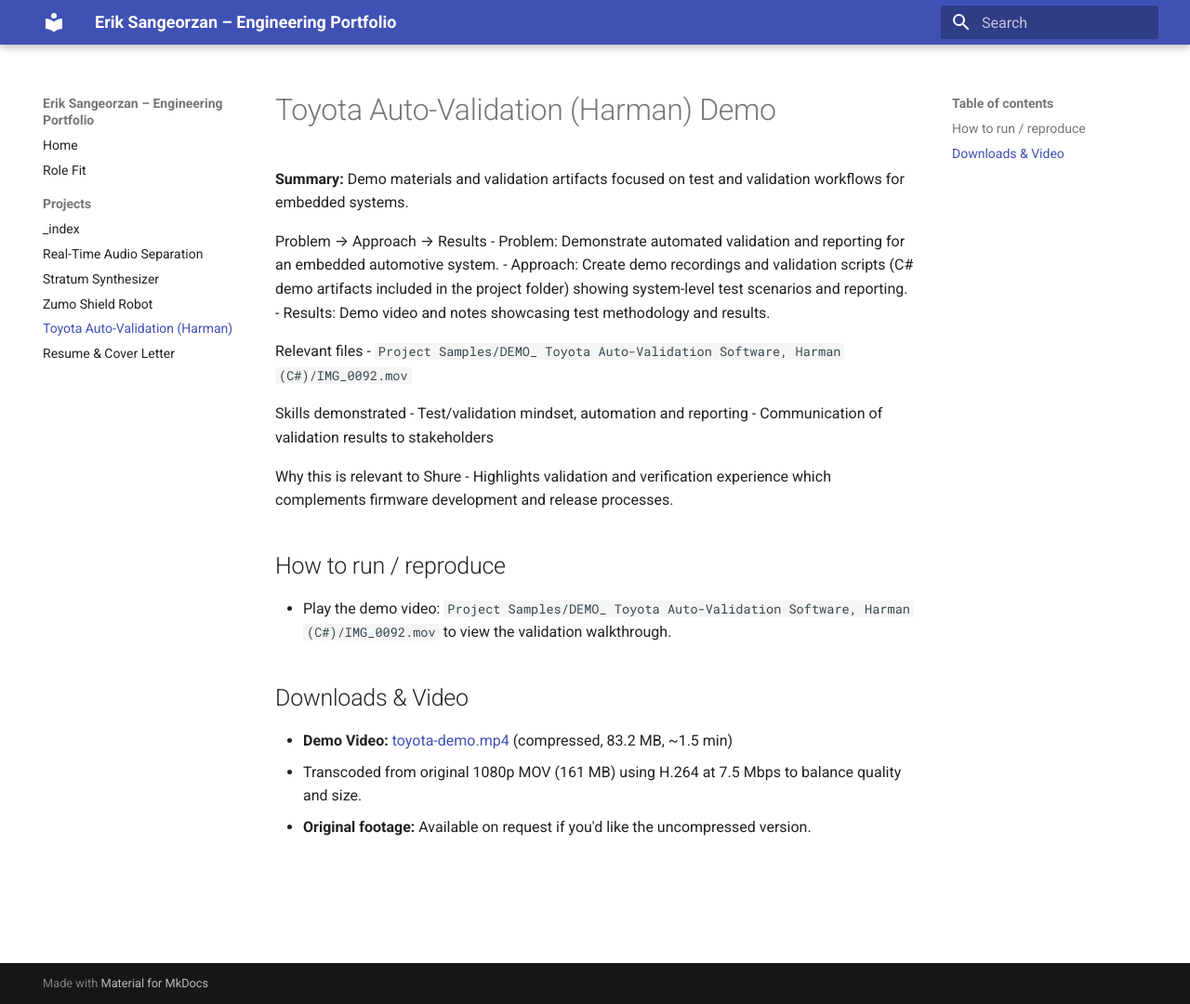
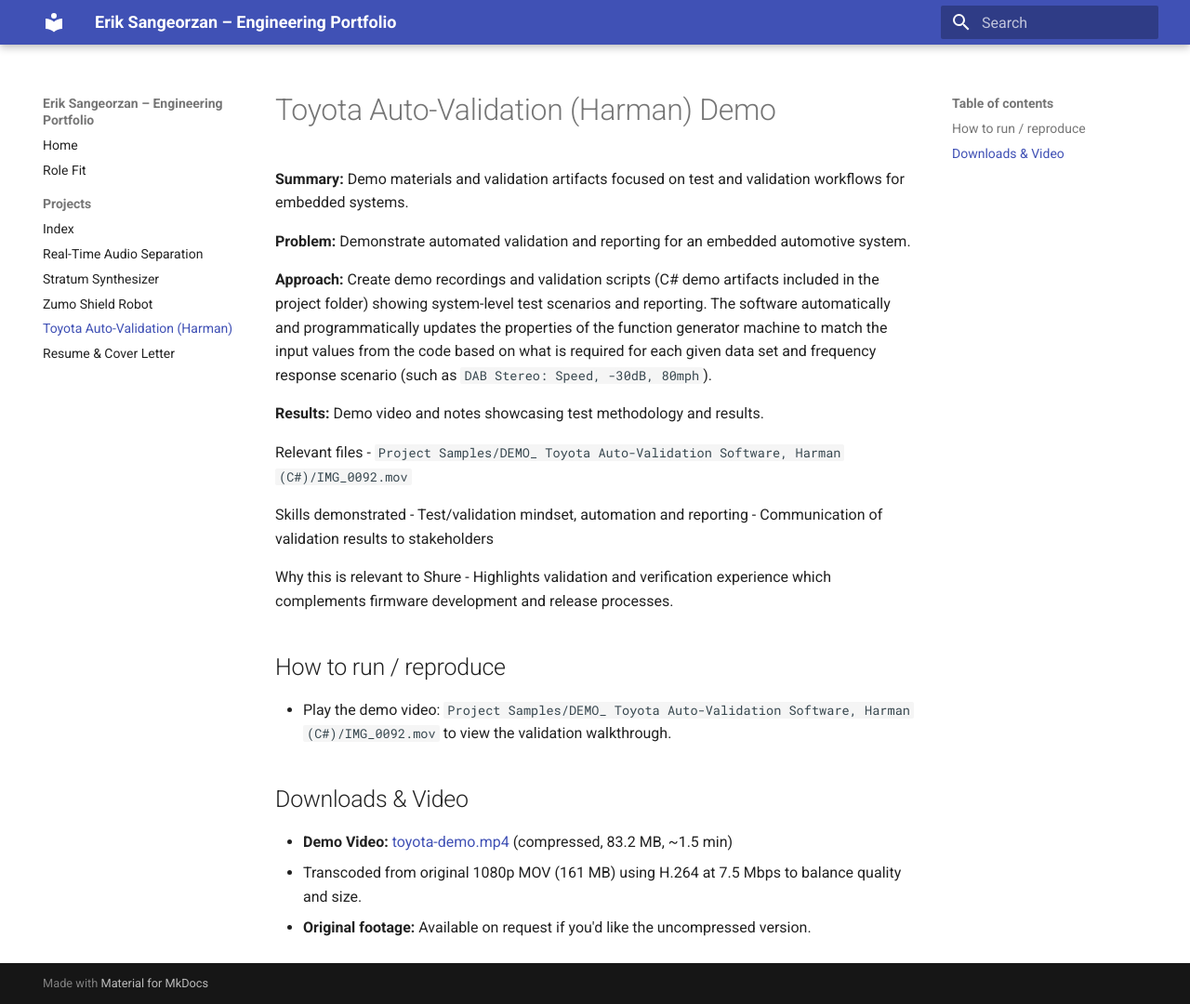
Before and after one commit to ejsang/erik-sangeorzan-portfolio, an MkDocs documentation site: the page built from docs/projects/toyota-auto-validation.md, in a window 1280 px wide and 1080 px high. Shown: the whole window at 93% size. Built offline with MkDocs 1.6.1 and Material for MkDocs 9.7.7, drawn with Linux system fonts in a browser that asks for light colours.

Commit message:
Polish website: change nav to Index, format project summaries, enhance Toyota description

```diff
--- a/docs/projects/toyota-auto-validation.md
+++ b/docs/projects/toyota-auto-validation.md
@@ -2,10 +2,11 @@
 
 **Summary:** Demo materials and validation artifacts focused on test and validation workflows for embedded systems.
 
-Problem → Approach → Results
-- Problem: Demonstrate automated validation and reporting for an embedded automotive system.
-- Approach: Create demo recordings and validation scripts (C# demo artifacts included in the project folder) showing system-level test scenarios and reporting.
-- Results: Demo video and notes showcasing test methodology and results.
+**Problem:** Demonstrate automated validation and reporting for an embedded automotive system.
+
+**Approach:** Create demo recordings and validation scripts (C# demo artifacts included in the project folder) showing system-level test scenarios and reporting. The software automatically and programmatically updates the properties of the function generator machine to match the input values from the code based on what is required for each given data set and frequency response scenario (such as `DAB Stereo: Speed, -30dB, 80mph`).
+
+**Results:** Demo video and notes showcasing test methodology and results.
 
 Relevant files
 - `Project Samples/DEMO_ Toyota Auto-Validation Software, Harman (C#)/IMG_0092.mov`
--- a/mkdocs.yml
+++ b/mkdocs.yml
@@ -29,7 +29,7 @@
   - Home: index.md
   - Role Fit: role-fit.md
   - Projects:
-      - _index: projects/index.md
+      - Index: projects/index.md
       - Real-Time Audio Separation: projects/real-time-audio-separation.md
       - Stratum Synthesizer: projects/stratum-synthesizer.md
       - Zumo Shield Robot: projects/zumo-shield-robot.md
```
Also changed, not shown: docs/projects/real-time-audio-separation.md (+5 -4 lines), docs/projects/stratum-synthesizer.md (+5 -4 lines), docs/projects/zumo-shield-robot.md (+5 -4 lines).
